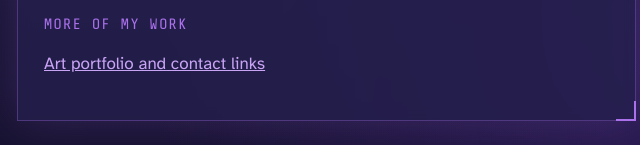
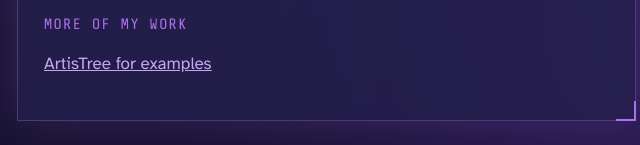
Before and after one commit to LocalMusicComposer/commissions-site, a website: page public/art.html in a window 1280 px wide. Shown: the part 655-800 px from the top of the page, 97-737 px from the left. Drawn offline with nearby package versions, Linux system fonts and the light colour scheme; no server answers; a web font is replaced by a local one.

Commit message:
Update art.html

```diff
--- a/public/art.html
+++ b/public/art.html
@@ -15,7 +15,7 @@
     <h3 class="sub">Experience</h3>
     <p>4 years drawing in IbisPaint, mostly cel-shading with clean anatomical structure.</p>
     <h3 class="sub">More of my work</h3>
-    <p><a href="https://artistree.io/shinyskunk" target="_blank" rel="noopener">Art portfolio and contact links</a></p>
+    <p><a href="https://artistree.io/shinyskunk" target="_blank" rel="noopener">ArtisTree for examples</a></p>
   </div>
   <aside class="card stick">
     <h3>Prices</h3>
```
